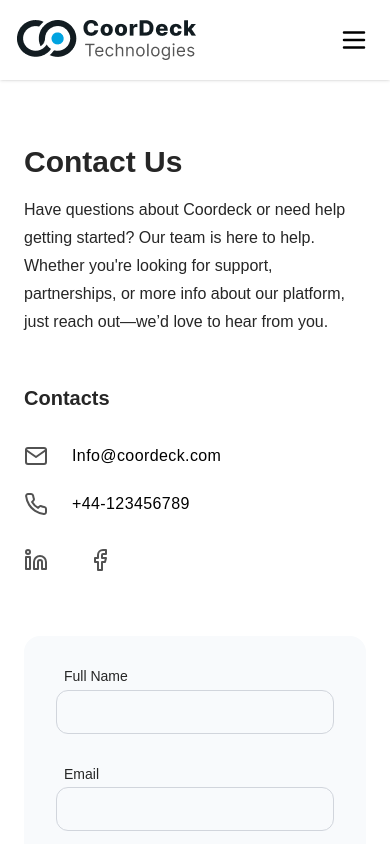
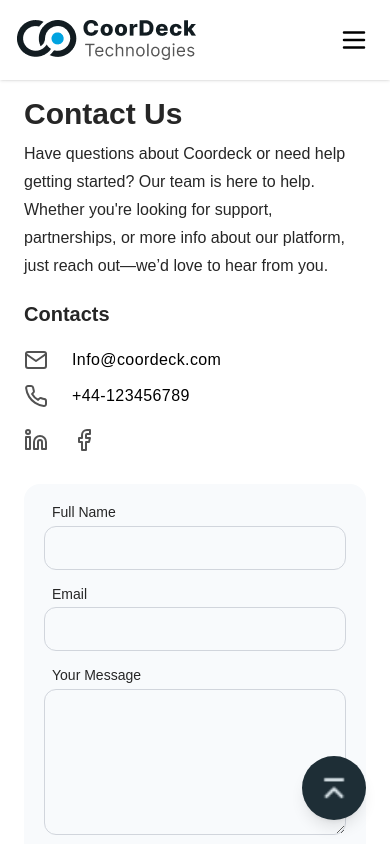
Before and after one commit to MTS-Services/alex_coordina, a Next.js app: page /contact in a window 390 px wide. Shown: the top 844 px of the page. Built offline with nearby package versions, Linux system fonts and the light colour scheme.

Commit message:
responsive

```diff
--- a/src/app/contact/page.tsx
+++ b/src/app/contact/page.tsx
@@ -3,10 +3,10 @@ import { FiMail, FiPhone, FiLinkedin, FiFacebook } from 'react-icons/fi';
 
 const ContactPage = () => {
   return (
-    <main className='flex items-center justify-center px-6 py-36 pb-18 sm:px-16'>
-      <div className='flex w-full max-w-6xl flex-col items-center justify-center gap-16 lg:flex-row lg:items-start lg:justify-between lg:gap-24'>
-        <div className='flex w-full max-w-lg flex-col items-start gap-12'>
-          <div className='flex flex-col items-start gap-4'>
+    <main className='flex items-center justify-center px-6 md:py-36 pt-24 pb-8'>
+      <div className='flex w-full max-w-6xl flex-col items-center justify-center md:gap-16 gap-8 lg:flex-row lg:items-start lg:justify-between lg:gap-24'>
+        <div className='flex w-full max-w-lg flex-col items-start md:gap-12 gap-5'>
+          <div className='flex flex-col items-start md:gap-4 gap-2'>
             <h1 className='text-3xl font-bold leading-9 text-neutral-800'>
               Contact Us
             </h1>
@@ -17,11 +17,11 @@ const ContactPage = () => {
               love to hear from you.
             </p>
           </div>
-          <div className='flex flex-col items-start gap-8'>
+          <div className='flex flex-col items-start md:gap-8 gap-5'>
             <h2 className='text-xl font-semibold leading-7 text-neutral-800'>
               Contacts
             </h2>
-            <div className='flex flex-col items-start gap-6'>
+            <div className='flex flex-col items-start md:gap-6 gap-3'>
               <a
                 href='mailto:Info@coordeck.com'
                 className='group flex items-center gap-6'
@@ -41,18 +41,18 @@ const ContactPage = () => {
                 </span>
               </a>
             </div>
-            <div className='flex items-center gap-10'>
+            <div className='flex items-center md:gap-10 gap-6'>
               <a
                 href='#'
                 aria-label='LinkedIn'
-                className='text-neutral-600 transition-colors hover:text-neutral-900'
+                className='text-neutral-600 transition-colors hover:text-[#00A3E0]'
               >
                 <FiLinkedin className='h-6 w-6' />
               </a>
               <a
                 href='#'
                 aria-label='Facebook'
-                className='text-neutral-600 transition-colors hover:text-neutral-900'
+                className='text-neutral-600 transition-colors hover:text-[#00A3E0]'
               >
                 <FiFacebook className='h-6 w-6' />
               </a>
@@ -61,8 +61,8 @@ const ContactPage = () => {
         </div>
 
         <div className='w-full max-w-lg flex-shrink-0'>
-          <form className='flex flex-col items-center gap-4 rounded-2xl bg-slate-50 p-8'>
-            <div className='flex w-full flex-col gap-8'>
+          <form className='flex flex-col items-center gap-4 rounded-2xl bg-slate-50 md:p-8 p-5'>
+            <div className='flex w-full flex-col md:gap-8 gap-4'>
               <div className='flex flex-col gap-1'>
                 <label
                   htmlFor='fullName'
--- /dev/null
+++ b/src/components/FloatingButton.jsx
@@ -0,0 +1,17 @@
+import Image from "next/image";
+
+export const FloatingButton = () => {
+  return (
+    <div
+      className="fixed bottom-6 right-6 w-12 h-12 p-2 bg-[#1E2E36] rounded-full shadow-lg flex items-center justify-center hover:scale-110 transition-transform duration-300 cursor-pointer"
+    >
+      <Image
+        src="/images/last_page_Rounded.png"
+        alt="Next"
+        width={40}
+        height={40}
+        className="object-contain"
+      />
+    </div>
+  );
+};
--- a/src/components/Footer.tsx
+++ b/src/components/Footer.tsx
@@ -13,7 +13,7 @@ type SectionDef = { title: string; items: LinkItem[]; aria?: string };
 
 // ---------- Data ----------
 const PRODUCT_LINKS: LinkItem[] = [
-  { label: 'Temporary Works', href: '/products/temporary-works' },
+  { label: 'Temporary Works', href: '/temporary' },
   { label: 'Asset Management', href: '/products/asset-management' },
   { label: 'Logistics', href: '/products/logistics' },
   { label: 'Access Control', href: '/products/access-control' },
--- a/src/components/Header.tsx
+++ b/src/components/Header.tsx
@@ -241,6 +241,8 @@
 //   );
 // }
 
+
+
 "use client";
 import Image from "next/image";
 import Link from "next/link";
@@ -248,15 +250,15 @@ import { useEffect, useRef, useState } from "react";
 import { FiChevronDown } from "react-icons/fi";
 import { MdOutlineArrowDropDown } from "react-icons/md";
 
-type DropItem = { label: string; href: string };
+type DropItem = { label: string; href: string; id: string };
 
 const PRODUCTS: DropItem[] = [
-  { label: "Temporary Works", href: "/temporary-works-page" },
-  { label: "Asset Management", href: "/products/asset-management" },
-  { label: "Logistics", href: "/products/logistics" },
-  { label: "Access Control", href: "/products/access-control" },
-  { label: "Document Management", href: "/products/document-management" },
-  { label: "Planning", href: "/products/planning" },
+  { label: "Temporary Works", href: "/temporary-works-page", id: "nav-temporary-works" },
+  { label: "Asset Management", href: "/products/asset-management", id: "nav-asset-management" },
+  { label: "Logistics", href: "/products/logistics", id: "nav-logistics" },
+  { label: "Access Control", href: "/products/access-control", id: "nav-access-control" },
+  { label: "Document Management", href: "/products/document-management", id: "nav-document-management" },
+  { label: "Planning", href: "/products/planning", id: "nav-planning" },
 ];
 
 function cls(...a: Array<string | false | undefined>) {
@@ -269,8 +271,7 @@ export default function Header() {
   const menuRef = useRef<HTMLDivElement>(null);
   const timeoutRef = useRef<NodeJS.Timeout | null>(null);
 
-  // =================code by shakil munshi==============
-  // outside-click to close dropdown
+  // Outside-click to close dropdown
   useEffect(() => {
     const onDoc = (e: MouseEvent) => {
       if (!menuRef.current) return;
@@ -280,7 +281,6 @@ export default function Header() {
     return () => document.removeEventListener("mousedown", onDoc);
   }, []);
 
-  // =================code by shakil munshi==============
   // Esc to close dropdown
   useEffect(() => {
     const onEsc = (e: KeyboardEvent) =>
@@ -290,16 +290,18 @@ export default function Header() {
   }, []);
 
   return (
+    <>
       <header className="fixed inset-x-0 top-0 z-50 bg-white shadow-sm">
         <div className="mx-auto max-w-7xl px-4 py-2 sm:px-6 lg:px-8">
-        {/* LEFT logo | RIGHT: (nav + CTAs) group */}
           <div className="flex h-16 items-center justify-between">
+            {/* Logo */}
             <Link
               href="/"
               className="flex items-center gap-2"
               aria-label="CoorDeck Technologies"
+              id="nav-logo"
             >
-            <div className="  items-center justify-center ">
+              <div className="items-center justify-center">
                 <Image
                   src="/images/logo.png"
                   alt="CoorDeck Logo"
@@ -313,7 +315,6 @@ export default function Header() {
 
             {/* Right group (desktop) */}
             <div className="hidden md:flex items-center gap-6">
-            {/* Nav (desktop) */}
               <nav className="relative flex items-center gap-8" ref={menuRef}>
                 {/* Products dropdown */}
                 <div
@@ -334,11 +335,12 @@ export default function Header() {
                       "group inline-flex items-center gap-1 text-[#222222] font-[600] text-[16px]",
                       openProducts
                         ? "text-gray-900"
-                      : "text-[#222222]  hover:text-gray-900"
+                        : "text-[#222222] hover:text-gray-900"
                     )}
                     aria-haspopup="menu"
                     aria-expanded={openProducts}
                     onClick={() => setOpenProducts((v) => !v)}
+                    id="nav-products"
                   >
                     Products
                     <MdOutlineArrowDropDown
@@ -364,6 +366,7 @@ export default function Header() {
                               className="block px-4 py-2.5 text-[16px] font-[500] text-sm text-[#222222] hover:bg-gray-100"
                               role="menuitem"
                               onClick={() => setOpenProducts(false)}
+                              id={it.id}
                             >
                               {it.label}
                             </Link>
@@ -374,16 +377,18 @@ export default function Header() {
                   )}
                 </div>
 
-              {/* Simple links with chevrons (no dropdown content as per mock) */}
+                {/* Other links */}
                 <Link
                   href="/resources"
-                className="inline-flex items-center gap-1 text-[16px]  text-[#222222] font-[600] hover:text-gray-900"
+                  className="inline-flex items-center gap-1 text-[16px] text-[#222222] font-[600] hover:text-gray-900"
+                  id="nav-resources"
                 >
                   Resources <MdOutlineArrowDropDown className="opacity-60" />
                 </Link>
                 <Link
                   href="/about"
                   className="inline-flex items-center gap-1 text-[16px] text-[#222222] font-[600] hover:text-gray-900"
+                  id="nav-about"
                 >
                   About <MdOutlineArrowDropDown className="opacity-60" />
                 </Link>
@@ -393,13 +398,15 @@ export default function Header() {
               <div className="flex items-center gap-3">
                 <Link
                   href="/signin"
-                className="inline-flex items-center rounded-full border border-gray-300 px-4 py-2 text-sm  text-[#222] font-[600] hover:bg-gray-50"
+                  className="inline-flex items-center rounded-full border border-gray-300 px-4 py-2 text-sm text-[#222] font-[600] hover:bg-gray-50"
+                  id="nav-signin"
                 >
                   Sign in
                 </Link>
                 <Link
                   href="/bookdemo"
                   className="inline-flex items-center rounded-full bg-gray-900 px-4 py-[10px] text-sm font-[600] text-white hover:bg-gray-800"
+                  id="nav-book-demo"
                 >
                   Book a Demo
                 </Link>
@@ -408,17 +415,12 @@ export default function Header() {
 
             {/* Mobile hamburger */}
             <button
-            className="md:hidden inline-flex h-10 w-10 items-center justify-center rounded-md  text-[#222222] font-bold "
+              className="md:hidden inline-flex h-10 w-10 items-center justify-center rounded-md text-[#222222] font-bold"
               aria-label="Toggle menu"
               onClick={() => setMobileOpen((v) => !v)}
+              id="nav-hamburger"
             >
-            <svg
-              width="30"
-              height="30"
-              color="#000000"
-              viewBox="0 0 24 24"
-              aria-hidden
-            >
+              <svg width="30" height="30" color="#000000" viewBox="0 0 24 24" aria-hidden>
                 <path
                   d="M4 6h16M4 12h16M4 18h16"
                   stroke="currentColor"
@@ -435,8 +437,8 @@ export default function Header() {
           <div className="md:hidden border-t border-gray-200 bg-white">
             <div className="mx-auto max-w-7xl px-4 py-4 sm:px-6 lg:px-8">
               <details className="group">
-              <summary className="flex text-[#222222] font-[600] text-[16px] cursor-pointer list-none items-center justify-between py-2 text-sm ">
-                <span>Products</span>
+                <summary className="flex text-[#222222] font-[600] text-[16px] cursor-pointer list-none items-center justify-between py-2 text-sm">
+                  <span id="mobile-nav-products">Products</span>
                   <FiChevronDown className="transition-transform group-open:rotate-180" />
                 </summary>
                 <ul className="pb-0.5">
@@ -446,6 +448,7 @@ export default function Header() {
                         href={it.href}
                         className="block rounded-md px-3 py-2 text-sm text-gray-700 hover:bg-gray-100"
                         onClick={() => setMobileOpen(false)}
+                        id={`mobile-${it.id}`}
                       >
                         {it.label}
                       </Link>
@@ -458,13 +461,15 @@ export default function Header() {
                 href="/resources"
                 className="block py-2 text-[#222222] font-[600] text-[16px]"
                 onClick={() => setMobileOpen(false)}
+                id="mobile-nav-resources"
               >
                 Resources
               </Link>
               <Link
                 href="/about"
-              className="block py-2 text-[#222222] font-[600] text-[16px] "
+                className="block py-2 text-[#222222] font-[600] text-[16px]"
                 onClick={() => setMobileOpen(false)}
+                id="mobile-nav-about"
               >
                 About
               </Link>
@@ -476,6 +481,7 @@ export default function Header() {
                   href="/signin"
                   className="inline-flex flex-1 items-center justify-center rounded-full border border-gray-300 px-4 py-2 text-sm font-medium text-gray-700 hover:bg-gray-50"
                   onClick={() => setMobileOpen(false)}
+                  id="mobile-nav-signin"
                 >
                   Sign in
                 </Link>
@@ -483,6 +489,7 @@ export default function Header() {
                   href="/bookdemo"
                   className="inline-flex flex-1 items-center justify-center rounded-full bg-gray-900 px-4 py-2 text-sm font-bold text-white hover:bg-gray-800"
                   onClick={() => setMobileOpen(false)}
+                  id="mobile-nav-book-demo"
                 >
                   Book a Demo
                 </Link>
@@ -491,5 +498,19 @@ export default function Header() {
           </div>
         )}
       </header>
+
+      {/* Floating Button */}
+      <Link href="/next-page">
+        <div className="fixed bottom-6 right-6 w-16 h-16 bg-[#1E2E36] rounded-full shadow-lg flex items-center justify-center hover:scale-110 transition-transform duration-300 cursor-pointer z-50" id="floating-next-btn">
+          <Image
+            src="/images/last_page_Rounded.png"
+            alt="Next"
+            width={40}
+            height={40}
+            className="object-contain"
+          />
+        </div>
+      </Link>
+    </>
   );
 }
--- a/src/components/temporary-works-featureDuo/page.tsx
+++ b/src/components/temporary-works-featureDuo/page.tsx
@@ -180,7 +180,7 @@ export default function TemporaryWorksFeatureDuo() {
                 width={320}
                 height={640}
                 sizes='(min-width: 640px) 144px, 112px'
-                className='h-auto w-full object-cover'
+               className="w-full md:h-auto h-[40%] object-cover"
               />
             </div>
           </div>
```
Also changed, not shown: src/interfaces/home/page.tsx (+6 -6 lines), public/images/last_page_Rounded.png (added). Lines whose indentation alone changed are shown as unchanged.
